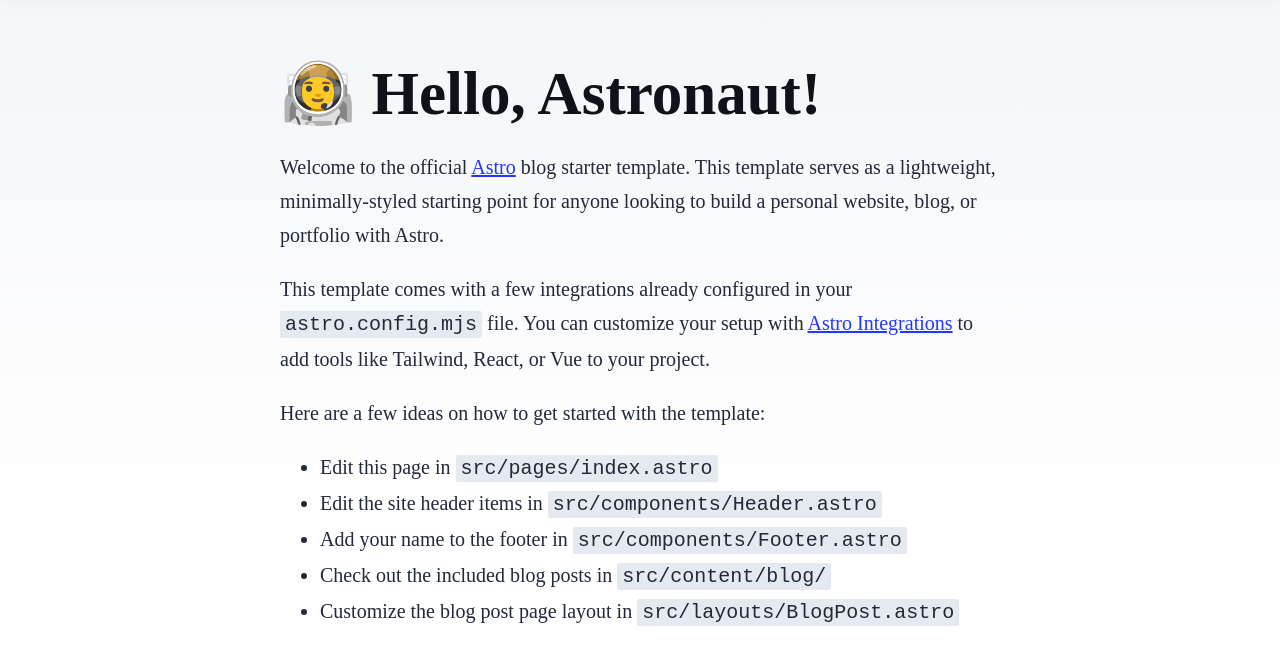
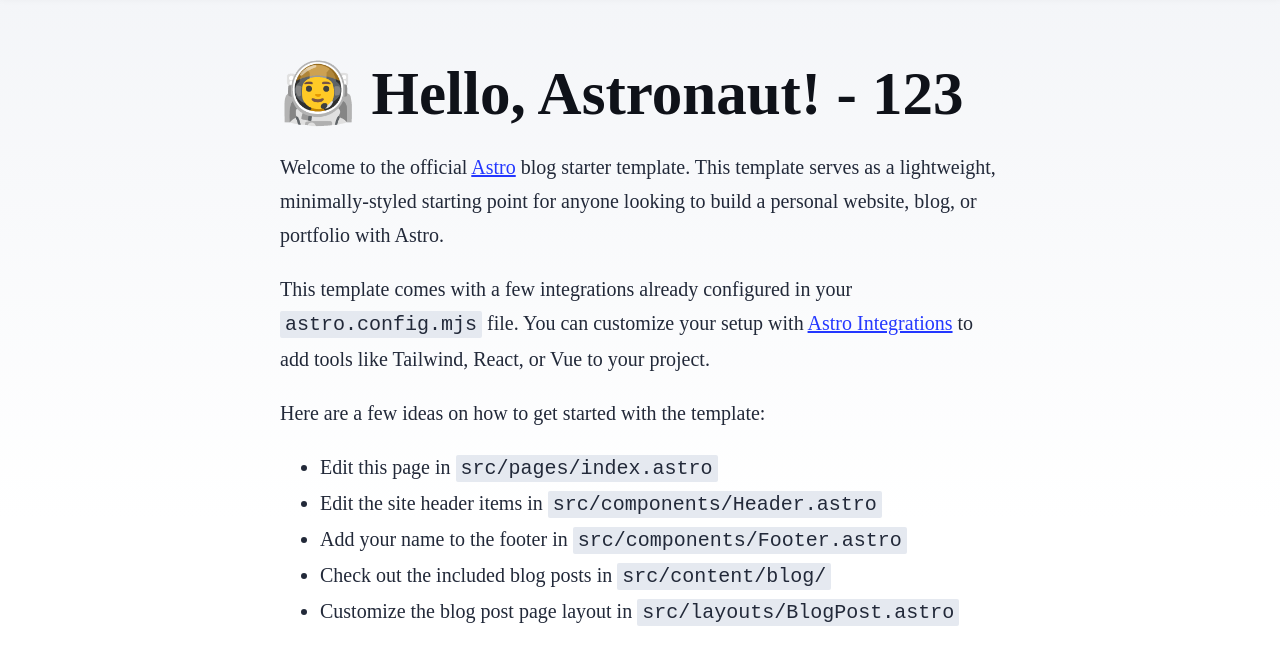
Before and after one commit to den-v/bella-pasta, an Astro site: page / in a window 1280 px wide. Shown: the part 81-728 px from the top of the page. Built offline with nearby package versions, Linux system fonts and the light colour scheme; Astro itself is replaced by a stand-in of ours.

Commit message:
Preview from Clockheart

```diff
--- a/src/pages/index.astro
+++ b/src/pages/index.astro
@@ -13,7 +13,7 @@ import { SITE_DESCRIPTION, SITE_TITLE } from '../consts';
 	<body>
 		<Header />
 		<main>
-			<h1>🧑‍🚀 Hello, Astronaut!</h1>
+			<h1>🧑‍🚀 Hello, Astronaut! - 123</h1>
 			<p>
 				Welcome to the official <a href="https://astro.build/">Astro</a> blog starter template. This
 				template serves as a lightweight, minimally-styled starting point for anyone looking to
```
